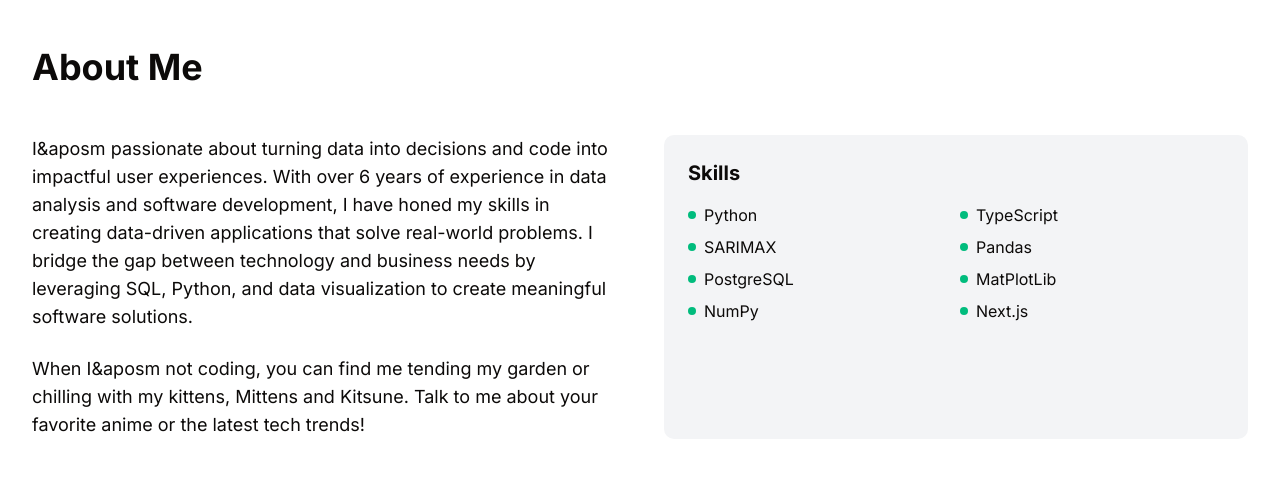
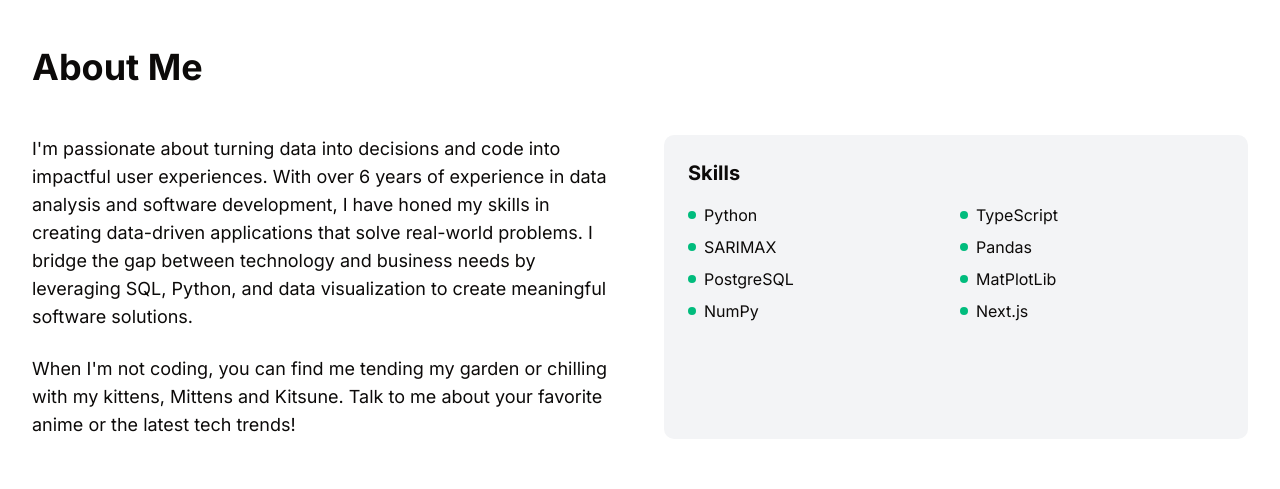
Before and after one commit to bduran04/belle-portfolio, a Next.js app: page / in a window 1280 px wide. Shown: the part 880-1369 px from the top of the page. Built offline with nearby package versions, Linux system fonts and the light colour scheme; no server answers.

Commit message:
bugfix - apostrophes

```diff
--- a/src/app/page.tsx
+++ b/src/app/page.tsx
@@ -18,8 +18,8 @@ export default function HomePage() {
 
   return (
     <div className="min-h-screen flex flex-col">
-         {/* Navigation Bar */}
-         <header className="sticky top-0 bg-white/80 backdrop-blur-sm z-50 py-4 px-8 border-b">
+      {/* Navigation Bar */}
+      <header className="sticky top-0 bg-white/80 backdrop-blur-sm z-50 py-4 px-8 border-b">
         <div className="container mx-auto flex justify-between items-center">
           <div className="font-bold text-xl">
             <Image
@@ -103,7 +103,7 @@ export default function HomePage() {
               Howdy! My Name is Belle
             </h1>
             <p className="text-lg md:text-xl text-gray-700 max-w-2xl mx-auto md:mx-0">
-            Building data-driven applications that solve real-world problems and drive business success.
+              Building data-driven applications that solve real-world problems and drive business success.
             </p>
           </div>
 
@@ -209,10 +209,10 @@ export default function HomePage() {
           <div className="grid grid-cols-1 md:grid-cols-2 gap-12">
             <div>
               <p className="text-lg mb-6">
-              I&aposm passionate about turning data into decisions and code into impactful user experiences. With over 6 years of experience in data analysis and software development, I have honed my skills in creating data-driven applications that solve real-world problems. I bridge the gap between technology and business needs by leveraging SQL, Python, and data visualization to create meaningful software solutions.
+                I{`${"'"}`}m passionate about turning data into decisions and code into impactful user experiences. With over 6 years of experience in data analysis and software development, I have honed my skills in creating data-driven applications that solve real-world problems. I bridge the gap between technology and business needs by leveraging SQL, Python, and data visualization to create meaningful software solutions.
               </p>
               <p className="text-lg">
-                When I&aposm not coding, you can find me tending my garden or chilling with my kittens, Mittens and Kitsune. Talk to me about your favorite anime or the latest tech trends!
+                When I{`${"'"}`}m not coding, you can find me tending my garden or chilling with my kittens, Mittens and Kitsune. Talk to me about your favorite anime or the latest tech trends!
               </p>
             </div>
             <div className="bg-gray-100 rounded-lg p-6">
@@ -279,7 +279,7 @@ export default function HomePage() {
           <div className="grid grid-cols-1 md:grid-cols-2 gap-12">
             <div>
               <p className="text-lg mb-6">
-              Need a full-stack developer who understands data? Lets connect! Contact me using the form or through social media.
+                Need a full-stack developer who understands data? Lets connect! Contact me using the form or through social media.
               </p>
               <div className="flex gap-4 mt-6">
                 <a
```
